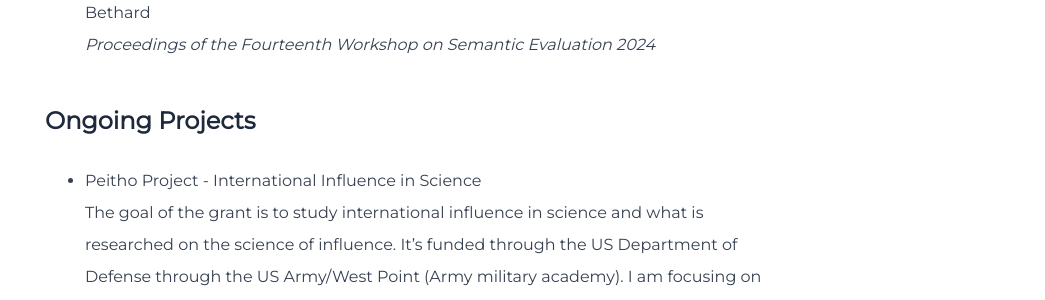
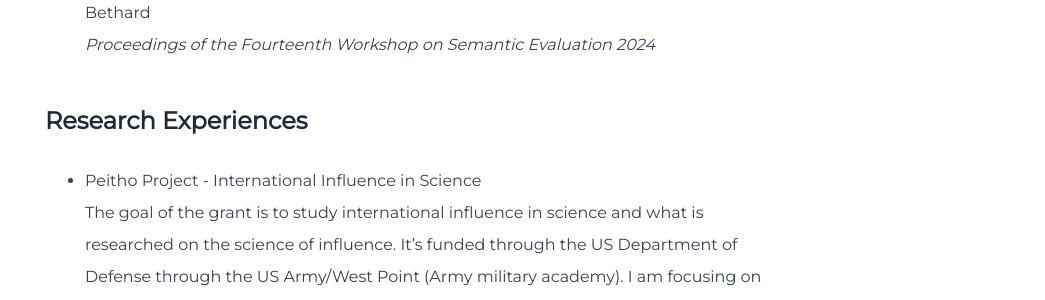
Before and after one commit to yeaeunkwon/yeaeunkwon.github.io, a Jekyll site: the page built from index.md, in a window 1280 px wide. Shown: the part 1115-1415 px from the top of the page, without its empty margins (235-1280 px from the left). Built offline with Jekyll 4.4.1, drawn with Linux system fonts in a browser that asks for light colours.

Commit message:
Update _config.yml

```diff
--- a/_config.yml
+++ b/_config.yml
@@ -45,7 +45,7 @@ theme_config:
   home:
     title_projects: projects
     title_misc_list: Publications
-    title_blog: Ongoing Projects
+    title_blog: Research Experiences
     title_old_projects: Old Projects
 
 soopr:
```
